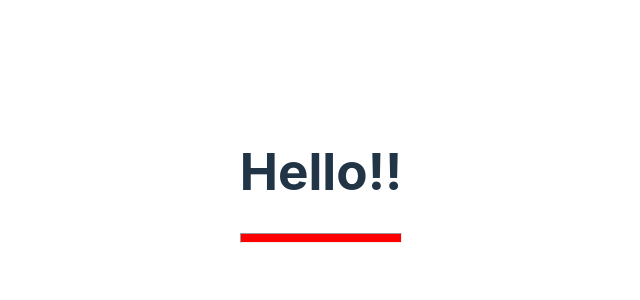
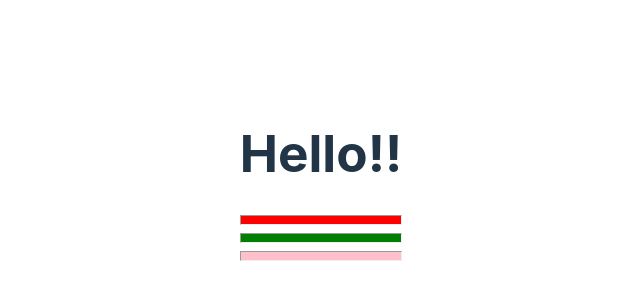
Before and after one commit to Pumpkin-Pie93/test, a React (Vite) app: page / in a window 1280 px wide. Shown: the part 220-520 px from the top of the page, without its empty margins (319-959 px from the left). Built offline with nearby package versions, Linux system fonts and the light colour scheme.

Commit message:
add component colorLine

```diff
--- a/src/App.tsx
+++ b/src/App.tsx
@@ -7,6 +7,8 @@ function App() {
     <div>
     <h1>Hello!!</h1>
       <ColorLine color={'red'}/>
+      <ColorLine color={'green'}/>
+      <ColorLine color={'pink'}/>
     </div>
   )
 }
```
